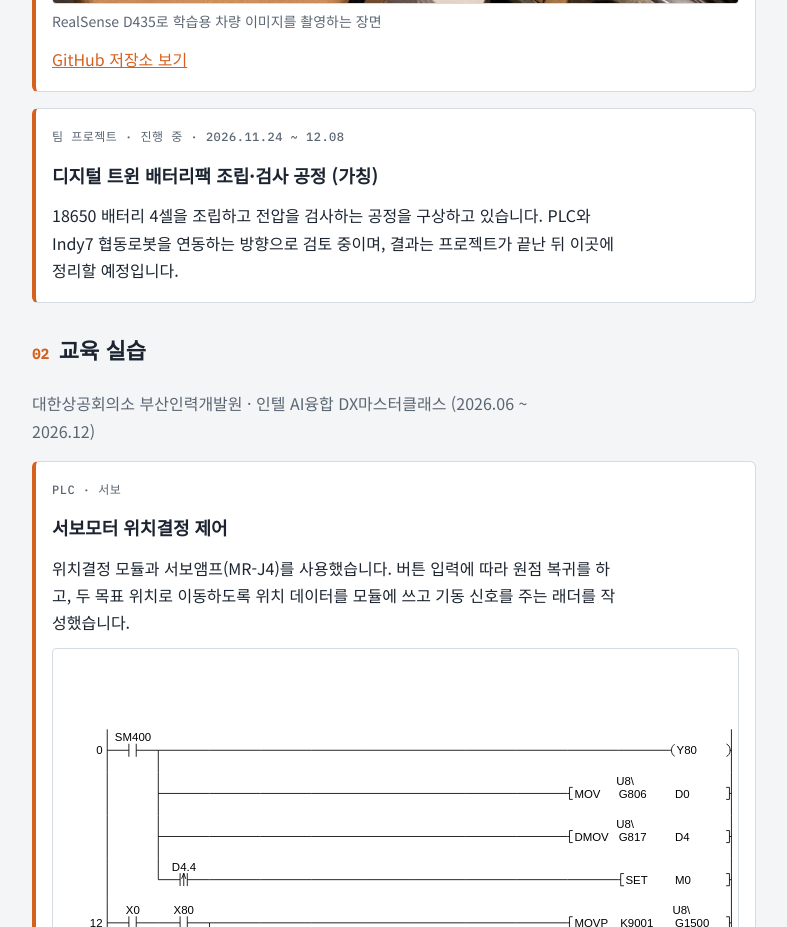
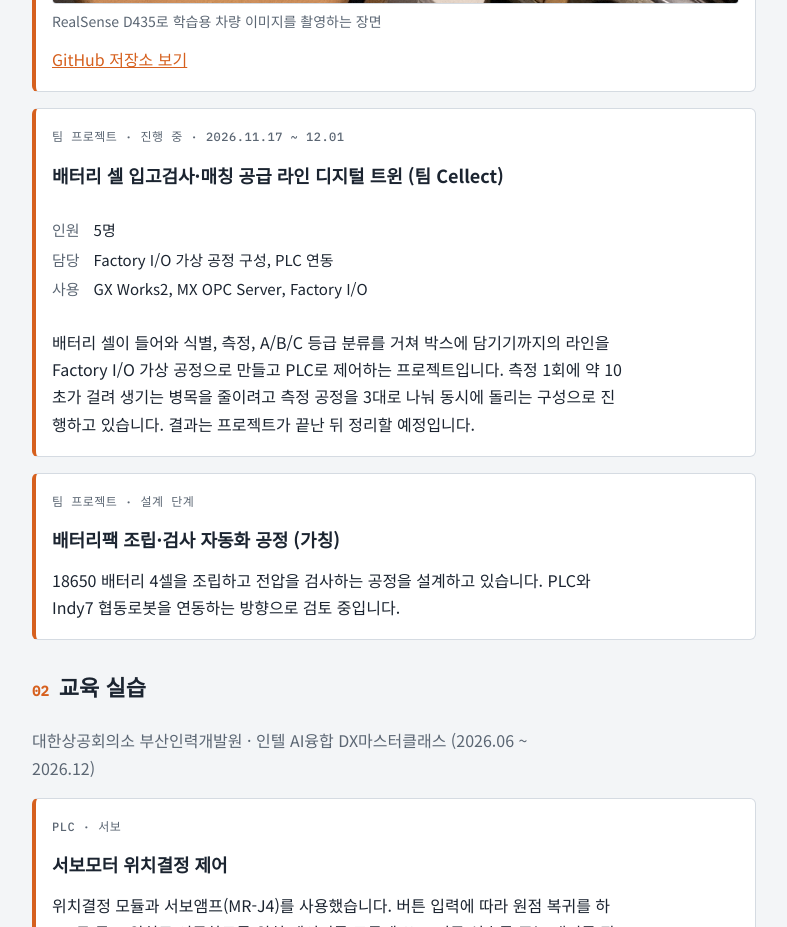
Before and after one commit to huks13/portfolio, a plain HTML site: page index.html in a window 1280 px wide. Shown: the part 2340-3267 px from the top of the page, without its empty margins (246-1033 px from the left). Drawn offline with Linux system fonts and the light colour scheme; a web font is replaced by a local one.

Commit message:
진행 중 프로젝트를 디지털 트윈과 배터리팩 공정으로 분리
Co-Authored-By: Claude Opus 5.5 <noreply@anthropic.com>
Claude-Session: https://claude.ai/code/session_01TkWH6vbe4SsCzvsTdHdLAy

```diff
--- a/index.html
+++ b/index.html
@@ -112,9 +112,20 @@ footer{font-size:13px;color:var(--muted);border-top:1px solid var(--line);paddin
     <p><a href="https://github.com/intel7-smart-parking-ai/smart-parking-ai">GitHub 저장소 보기</a></p>
   </div>
   <div class="item">
-    <span class="tag">팀 프로젝트 · 진행 중 · 2026.11.24 ~ 12.08</span>
-    <h3>디지털 트윈 배터리팩 조립·검사 공정 (가칭)</h3>
-    <p>18650 배터리 4셀을 조립하고 전압을 검사하는 공정을 구상하고 있습니다. PLC와 Indy7 협동로봇을 연동하는 방향으로 검토 중이며, 결과는 프로젝트가 끝난 뒤 이곳에 정리할 예정입니다.</p>
+    <span class="tag">팀 프로젝트 · 진행 중 · 2026.11.17 ~ 12.01</span>
+    <h3>배터리 셀 입고검사·매칭 공급 라인 디지털 트윈 (팀 Cellect)</h3>
+    <dl class="facts">
+      <dt>인원</dt><dd>5명</dd>
+      <dt>담당</dt><dd>Factory I/O 가상 공정 구성, PLC 연동</dd>
+      <dt>사용</dt><dd>GX Works2, MX OPC Server, Factory I/O</dd>
+    </dl>
+    <p>배터리 셀이 들어와 식별, 측정, A/B/C 등급 분류를 거쳐 박스에 담기기까지의 라인을 Factory I/O 가상 공정으로 만들고 PLC로 제어하는 프로젝트입니다. 측정 1회에 약 10초가 걸려 생기는 병목을 줄이려고 측정 공정을 3대로 나눠 동시에 돌리는 구성으로 진행하고 있습니다. 결과는 프로젝트가 끝난 뒤 정리할 예정입니다.</p>
+  </div>
+
+  <div class="item">
+    <span class="tag">팀 프로젝트 · 설계 단계</span>
+    <h3>배터리팩 조립·검사 자동화 공정 (가칭)</h3>
+    <p>18650 배터리 4셀을 조립하고 전압을 검사하는 공정을 설계하고 있습니다. PLC와 Indy7 협동로봇을 연동하는 방향으로 검토 중입니다.</p>
   </div>
 </section>
 
```
